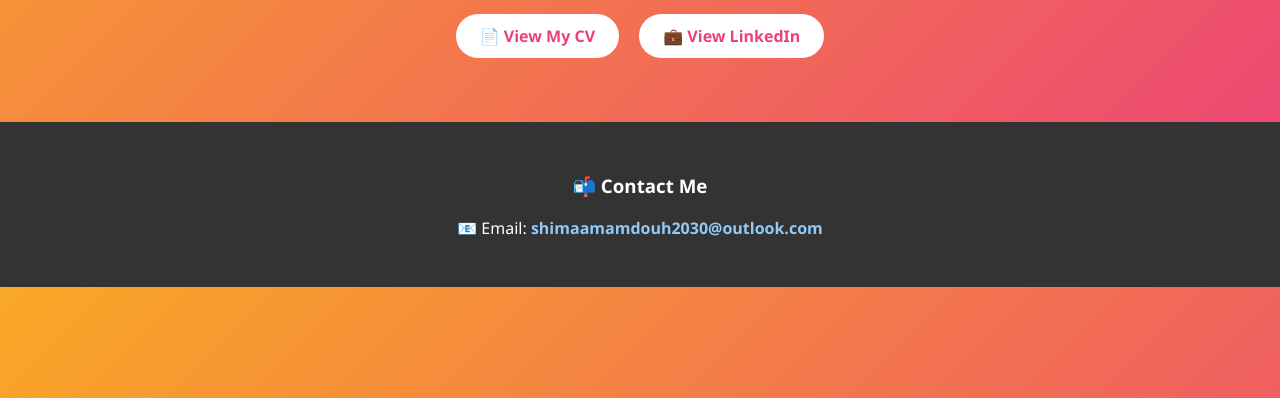
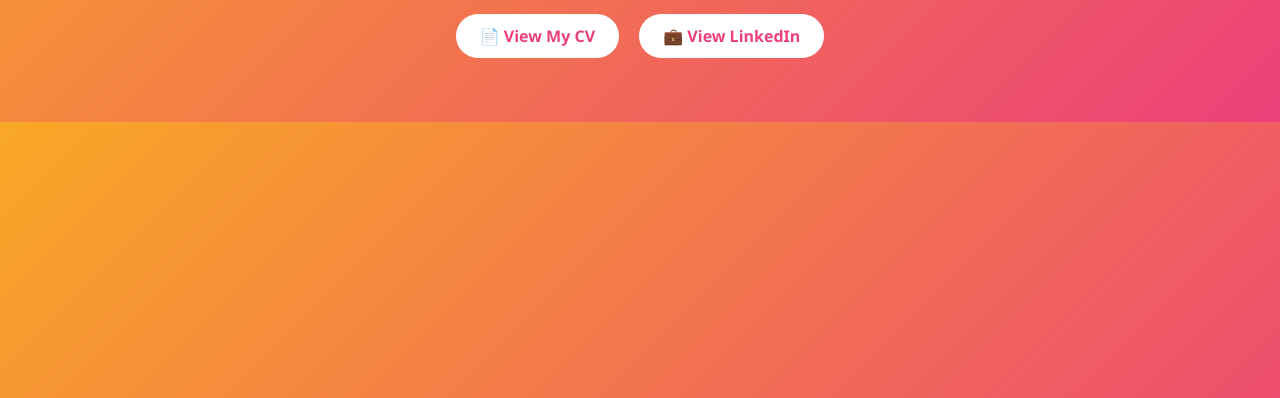
Before and after one commit to shimaamamdouh/shimaa-portfolio, a plain HTML site: page index.html in a window 1280 px wide. Shown: the part 402-800 px from the top of the page. Drawn offline with Linux system fonts and the light colour scheme.

Commit message:
Update index.html

```diff
--- a/index.html
+++ b/index.html
@@ -15,8 +15,3 @@
     <a href="Shimaa_Mamdouh_CV.pdf" class="btn" target="_blank">📄 View My CV</a>
     <a href="https://www.linkedin.com/in/shimaa-mamdouh99/" class="btn" target="_blank">💼 View LinkedIn</a>
   </header>
-
-  <section class="contact" id="contact">
-    <h3>📬 Contact Me</h3>
-    <div class="contact-info">
-      <p>📧 Email: <a href="mailto:shimaamamdouh2030@outlook.com">shimaamamdouh2030@outlook.com</a
```
